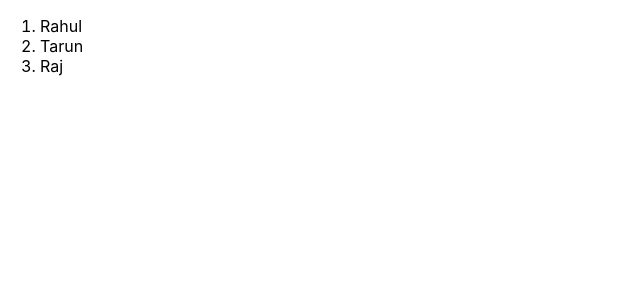
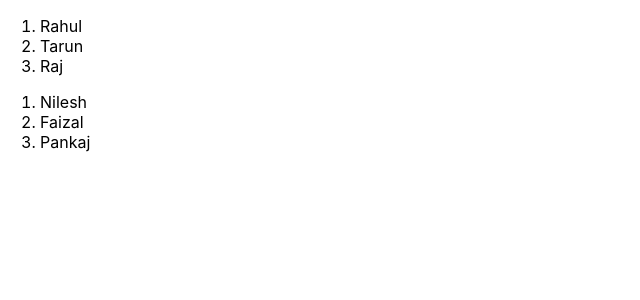
Before and after one commit to akannshu/Contacts-Routing, a React (Create React App) app: page / in a window 1280 px wide. Shown: the top 300 px of the page, without its empty margins (0-640 px from the left). Built offline with nearby package versions, Linux system fonts and the light colour scheme.

Commit message:
third commit

```diff
--- a/src/App.js
+++ b/src/App.js
@@ -2,11 +2,7 @@ import React, { Component } from 'react'
 
 class ContactList extends React.Component {
   render(){
-    const people = [
-      {name: 'Rahul'},
-      {name: 'Tarun'},
-      {name: 'Raj'}
-    ]
+    const people = this.props.contacts
     return (
            <ol>
              {people.map(person => (
@@ -21,7 +17,21 @@ class App extends Component {
   render(){
     return(
       <div className="App">
-        <ContactList />
+        <ContactList contacts = {[
+
+            {name: 'Rahul'},
+            {name: 'Tarun'},
+            {name: 'Raj'}
+
+          ]}/>
+
+          <ContactList contacts = {[
+
+              {name: 'Nilesh'},
+              {name: 'Faizal'},
+              {name: 'Pankaj'}
+
+            ]}/>
       </div>
     )
   }
```
